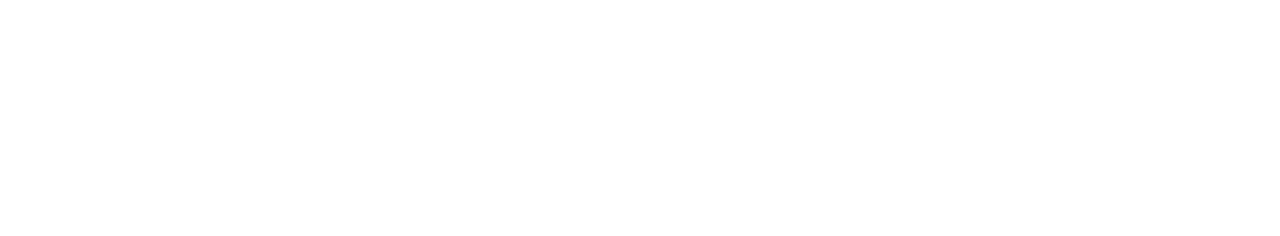
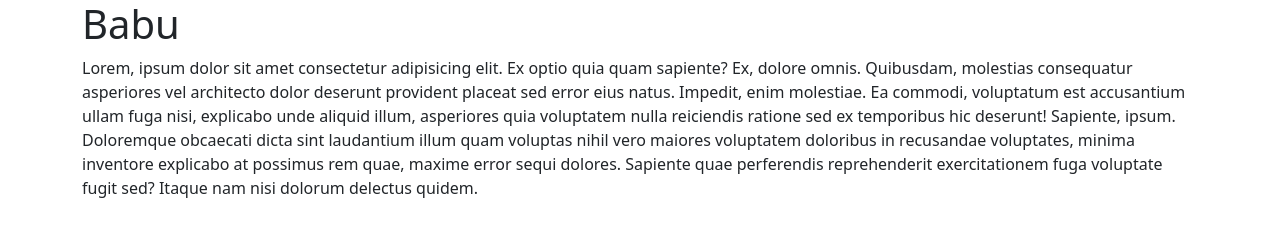
Before and after one commit to bdbabu1996/testfile, a plain HTML site: page index.html in a window 1280 px wide. Drawn offline with nearby package versions, Linux system fonts and the light colour scheme.

Commit message:
added H1 and P tag

```diff
--- a/index.html
+++ b/index.html
@@ -21,6 +21,12 @@
     <body>
         <header>
             <!-- place navbar here -->
+            <div class="container">
+                <div class="hrad-text">
+                    <h1>Babu</h1>
+                    <p>Lorem, ipsum dolor sit amet consectetur adipisicing elit. Ex optio quia quam sapiente? Ex, dolore omnis. Quibusdam, molestias consequatur asperiores vel architecto dolor deserunt provident placeat sed error eius natus. Impedit, enim molestiae. Ea commodi, voluptatum est accusantium ullam fuga nisi, explicabo unde aliquid illum, asperiores quia voluptatem nulla reiciendis ratione sed ex temporibus hic deserunt! Sapiente, ipsum. Doloremque obcaecati dicta sint laudantium illum quam voluptas nihil vero maiores voluptatem doloribus in recusandae voluptates, minima inventore explicabo at possimus rem quae, maxime error sequi dolores. Sapiente quae perferendis reprehenderit exercitationem fuga voluptate fugit sed? Itaque nam nisi dolorum delectus quidem.</p>
+                </div>
+            </div>
 
         </header>
         <main></main>
```
